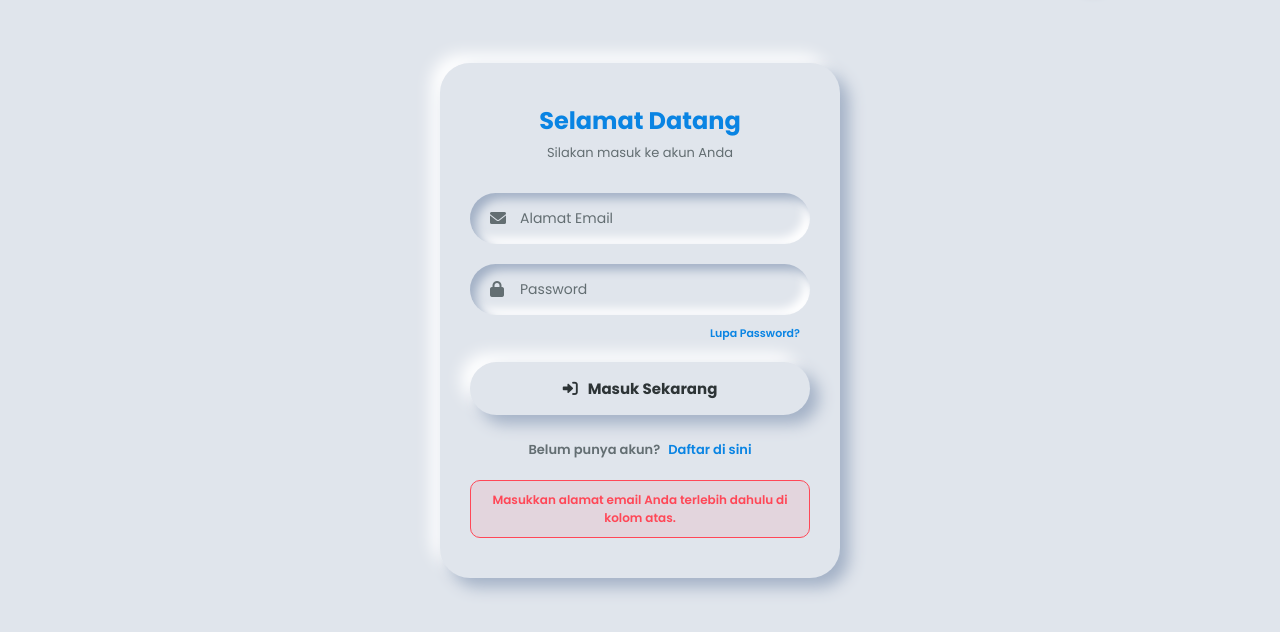
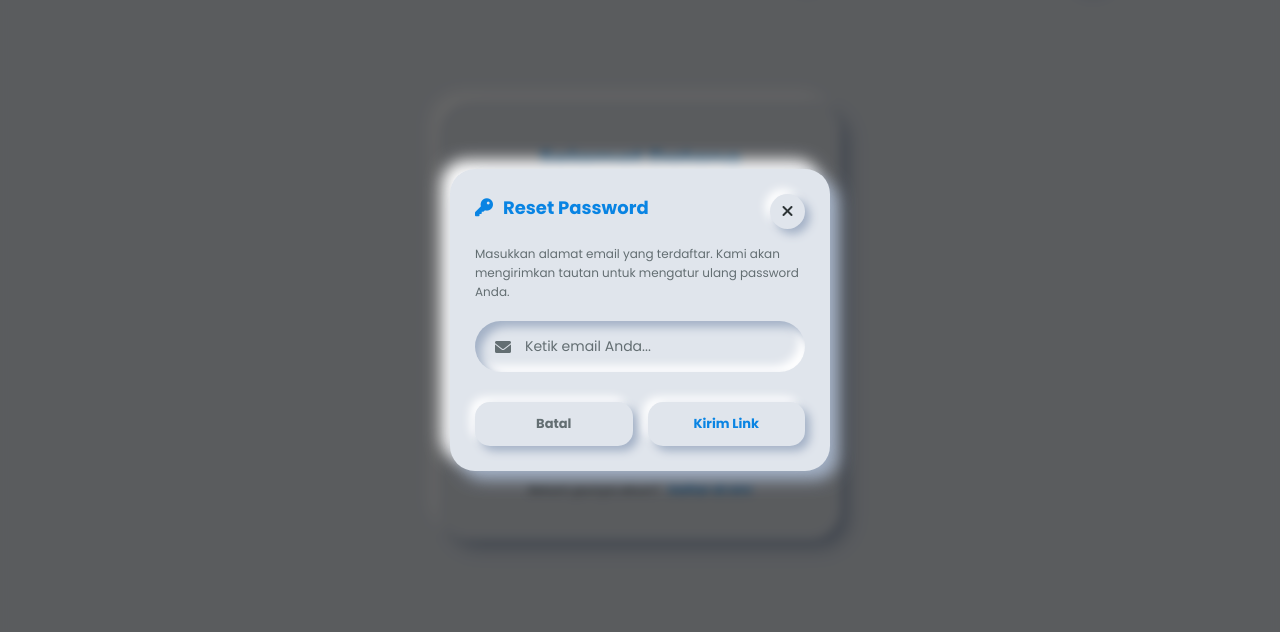
Before and after one commit to sayxindicate-glitch/gudangbarang, a website: page login.html in a window 1280 px wide. Both pictures are taken after a click on the link "Lupa Password?". Shown: the part 80-712 px from the top of the page. Drawn offline with Linux system fonts and the light colour scheme.

Commit message:
Update login.html

```diff
--- a/login.html
+++ b/login.html
@@ -38,7 +38,7 @@
         .nav-link:hover { color: var(--accent-color); }
         .neu-btn-icon { background: var(--bg-color); color: var(--text-main); border: none; width: 48px; height: 48px; border-radius: 50%; font-size: 18px; display: flex; justify-content: center; align-items: center; box-shadow: var(--neu-flat-sm); cursor: pointer; text-decoration: none; position: relative; }
         .neu-btn-icon:active { box-shadow: var(--neu-pressed-sm); color: var(--accent-color); }
-        .nav-btn-cap { background: var(--bg-color); color: var(--text-main); text-decoration: none; font-size: 15px; font-weight: 700; display: flex; align-items: center; gap: 8px; padding: 10px 22px; border-radius: 50px; box-shadow: var(--neu-pressed-sm); color: var(--accent-color); } /* Dibuat active (pressed) karena sedang di halaman login */
+        .nav-btn-cap { background: var(--bg-color); color: var(--text-main); text-decoration: none; font-size: 15px; font-weight: 700; display: flex; align-items: center; gap: 8px; padding: 10px 22px; border-radius: 50px; box-shadow: var(--neu-pressed-sm); color: var(--accent-color); }
 
         .theme-switch { width: 60px; height: 30px; border-radius: 50px; background: var(--bg-color); box-shadow: var(--neu-pressed); position: relative; cursor: pointer; display: flex; align-items: center; padding: 4px; }
         .switch-handle { width: 22px; height: 22px; border-radius: 50%; background: var(--bg-color); box-shadow: var(--neu-flat); position: absolute; left: 4px; transition: transform 0.4s ease; display: flex; justify-content: center; align-items: center; color: var(--accent-color); font-size: 10px; }
@@ -49,7 +49,7 @@
         .auth-title { font-size: 24px; font-weight: 700; margin-bottom: 5px; color: var(--accent-color); }
         .auth-subtitle { font-size: 13px; color: var(--text-muted); margin-bottom: 30px; }
 
-        .input-group { margin-bottom: 20px; position: relative; }
+        .input-group { margin-bottom: 20px; position: relative; text-align: left; }
         .input-group i { position: absolute; left: 20px; top: 50%; transform: translateY(-50%); color: var(--text-muted); font-size: 16px; }
         .neu-input { width: 100%; padding: 15px 20px 15px 50px; border-radius: 50px; border: none; background: var(--bg-color); color: var(--text-main); box-shadow: var(--neu-pressed); outline: none; font-size: 14px; font-weight: 600; }
         .neu-input::placeholder { color: var(--text-muted); font-weight: 400; }
@@ -69,6 +69,19 @@
         .alert-success { background: rgba(39, 174, 96, 0.1); color: #27ae60; border: 1px solid #27ae60; }
         .alert-error { background: rgba(255, 71, 87, 0.1); color: #ff4757; border: 1px solid #ff4757; }
         .alert-loading { background: rgba(9, 132, 227, 0.1); color: #0984e3; border: 1px solid #0984e3; }
+
+        /* --- STYLING MODAL (POP-UP) --- */
+        .modal-overlay { position: fixed; top: 0; left: 0; right: 0; bottom: 0; background: rgba(0, 0, 0, 0.6); backdrop-filter: blur(5px); display: none; justify-content: center; align-items: center; z-index: 2000; opacity: 0; transition: opacity 0.3s ease; }
+        .modal-overlay.active { display: flex; opacity: 1; }
+        .modal-content { background: var(--bg-color); width: 90%; max-width: 380px; border-radius: 25px; padding: 25px; box-shadow: var(--neu-flat); transform: translateY(30px); transition: transform 0.3s ease; display: flex; flex-direction: column; position: relative; }
+        .modal-overlay.active .modal-content { transform: translateY(0); }
+        .modal-header { display: flex; justify-content: space-between; align-items: flex-start; margin-bottom: 15px; }
+        .modal-title-box h2 { font-size: 18px; font-weight: 700; color: var(--accent-color); display: flex; align-items: center; gap: 10px;}
+        .modal-close { background: var(--bg-color); border: none; width: 35px; height: 35px; border-radius: 50%; font-size: 16px; color: var(--text-main); box-shadow: var(--neu-flat-sm); cursor: pointer; display: flex; justify-content: center; align-items: center; flex-shrink: 0; transition: all 0.2s; }
+        .modal-close:active { box-shadow: var(--neu-pressed-sm); color: #ff4757; }
+        .neu-btn { padding: 12px 20px; border-radius: 15px; border: none; background: var(--bg-color); font-size: 13px; font-weight: 700; box-shadow: var(--neu-flat-sm); cursor: pointer; transition: all 0.3s; display: flex; justify-content: center; align-items: center; gap: 8px; }
+        .neu-btn:active { box-shadow: var(--neu-pressed-sm); }
+        .neu-btn:disabled { opacity: 0.6; cursor: not-allowed; }
 
         .bottom-nav { display: none; }
 
@@ -128,6 +141,31 @@
         <p class="auth-switch">Belum punya akun? <a href="register.html" rel="noopener noreferrer">Daftar di sini</a></p>
 
         <div id="alertMsg"></div>
+    </div>
+
+    <div class="modal-overlay" id="forgotPassModal">
+        <div class="modal-content">
+            <div class="modal-header">
+                <div class="modal-title-box"><h2><i class="fas fa-key"></i> Reset Password</h2></div>
+                <button class="modal-close" onclick="closeForgotPassModal()"><i class="fas fa-times"></i></button>
+            </div>
+
+            <p style="font-size: 12px; color: var(--text-muted); margin-bottom: 20px; line-height: 1.6; text-align: left;">
+                Masukkan alamat email yang terdaftar. Kami akan mengirimkan tautan untuk mengatur ulang password Anda.
+            </p>
+
+            <div class="input-group">
+                <i class="fas fa-envelope"></i>
+                <input type="email" id="resetEmailInput" class="neu-input" placeholder="Ketik email Anda..." required>
+            </div>
+
+            <div id="resetAlertMsg" style="margin-top: -5px; margin-bottom: 15px; font-size: 11px; font-weight: 600; padding: 10px; border-radius: 10px; display: none; word-wrap: break-word; text-align: left;"></div>
+
+            <div style="display: flex; gap: 15px; margin-top: 10px;">
+                <button class="neu-btn" onclick="closeForgotPassModal()" style="flex: 1; color: var(--text-muted);">Batal</button>
+                <button class="neu-btn" onclick="submitForgotPass()" id="btnSubmitReset" style="flex: 1; color: var(--accent-color);">Kirim Link</button>
+            </div>
+        </div>
     </div>
 
     <nav class="bottom-nav">
@@ -191,15 +229,41 @@
             alertMsg.className = type === 'success' ? 'alert-success' : type === 'error' ? 'alert-error' : 'alert-loading';
         }
 
-        // --- LUPA PASSWORD LENGKAP ---
-        document.getElementById('forgotPassBtn').addEventListener('click', async () => {
-            const emailInput = document.getElementById('email').value.trim();
+        // --- LOGIKA MODAL LUPA PASSWORD ---
+        const forgotPassModal = document.getElementById('forgotPassModal');
+        const resetAlertMsg = document.getElementById('resetAlertMsg');
+
+        document.getElementById('forgotPassBtn').addEventListener('click', () => {
+            // Pintar: Otomatis salin teks email dari luar ke dalam popup
+            const mainEmail = document.getElementById('email').value.trim();
+            document.getElementById('resetEmailInput').value = mainEmail;
+
+            resetAlertMsg.style.display = 'none';
+            forgotPassModal.classList.add('active');
+        });
+
+        function closeForgotPassModal() {
+            forgotPassModal.classList.remove('active');
+            document.getElementById('resetEmailInput').value = '';
+        }
+
+        async function submitForgotPass() {
+            const emailInput = document.getElementById('resetEmailInput').value.trim();
+            const btn = document.getElementById('btnSubmitReset');
+
             if(!emailInput) {
-                showAlert("Masukkan alamat email Anda terlebih dahulu di kolom atas.", 'error');
+                resetAlertMsg.style.display = 'block';
+                resetAlertMsg.textContent = "Masukkan alamat email Anda.";
+                resetAlertMsg.className = 'alert-error';
                 return;
             }
 
-            showAlert("Permintaan reset sedang diproses...", 'loading');
+            resetAlertMsg.style.display = 'block';
+            resetAlertMsg.textContent = "Sedang mengirim tautan...";
+            resetAlertMsg.className = 'alert-loading';
+
+            btn.innerHTML = '<i class="fas fa-spinner fa-spin"></i>';
+            btn.disabled = true;
 
             try {
                 const response = await fetch('/api/auth', {
@@ -211,11 +275,22 @@
                 const result = await response.json();
                 if (!response.ok) throw new Error(result.error || 'Gagal mengirim tautan.');
 
-                showAlert("Tautan reset berhasil dikirim! Silakan periksa kotak masuk atau spam email Anda.", 'success');
+                resetAlertMsg.textContent = "Tautan reset berhasil dikirim! Silakan periksa kotak masuk atau folder spam Anda.";
+                resetAlertMsg.className = 'alert-success';
+
+                // Otomatis menutup popup setelah 3 detik jika berhasil
+                setTimeout(() => {
+                    closeForgotPassModal();
+                }, 3000);
+
             } catch (error) {
-                showAlert(error.message, 'error');
+                resetAlertMsg.textContent = error.message;
+                resetAlertMsg.className = 'alert-error';
+            } finally {
+                btn.textContent = 'Kirim Link';
+                btn.disabled = false;
             }
-        });
+        }
 
         // --- PROSES LOGIN (Melindungi Eksekusi Javascript - Ancaman 22) ---
         const submitBtn = document.getElementById('submitBtn');
```
